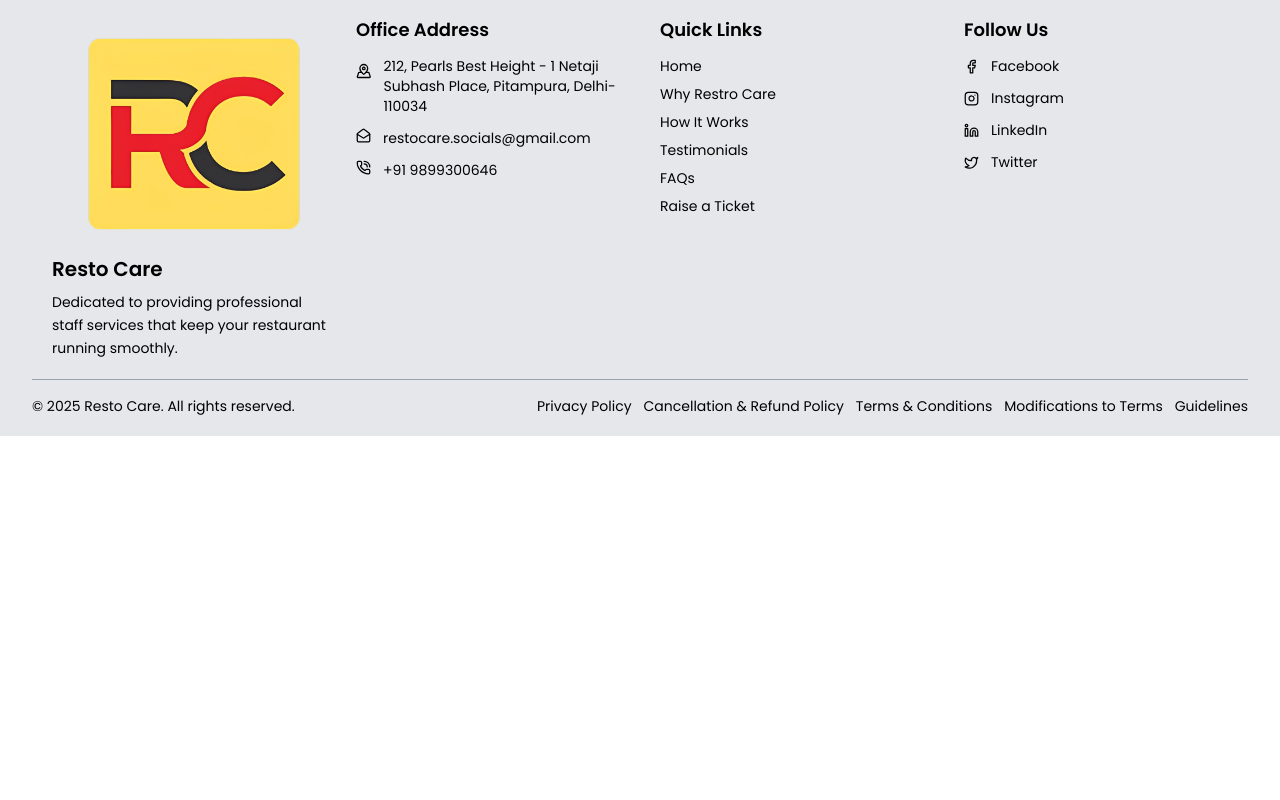
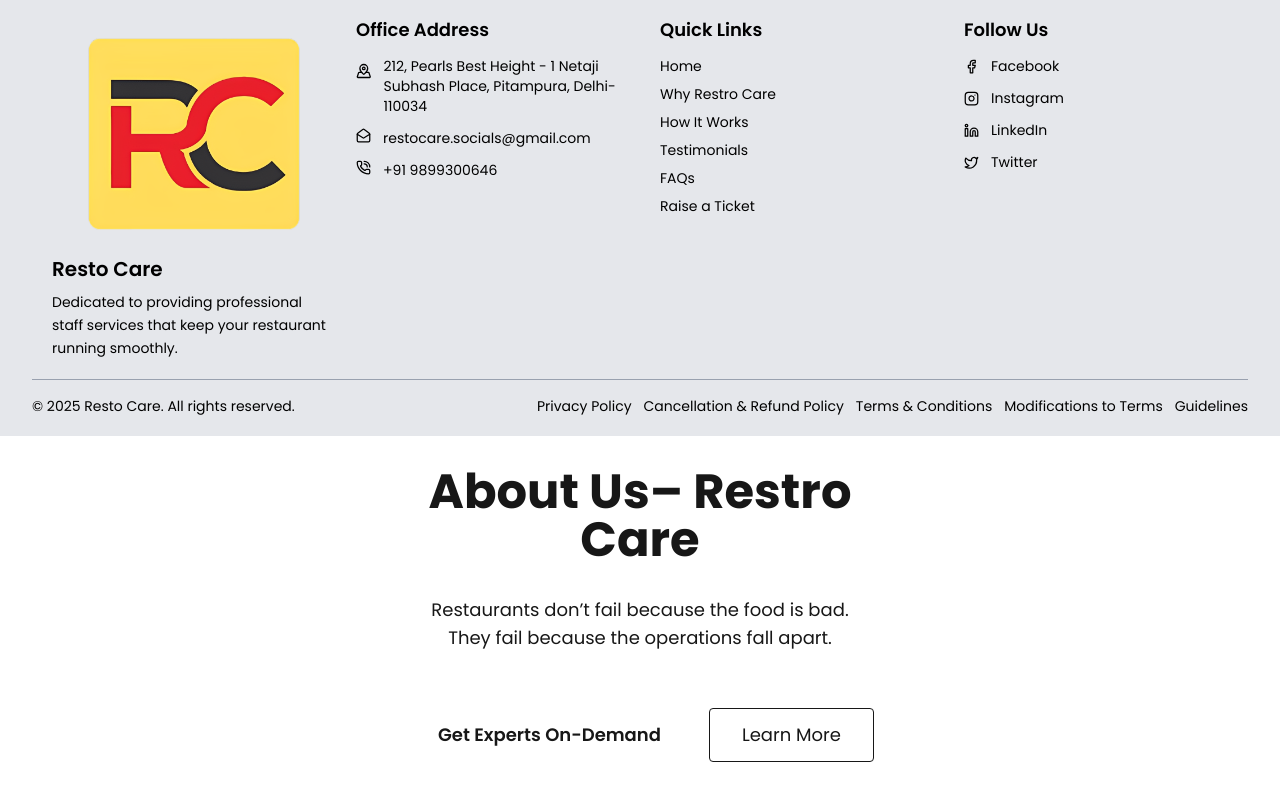
Before and after one commit to prem3892/restocare, a Next.js app: page / in a window 1280 px wide. Shown: the part 3432-4232 px from the top of the page. Before the commit the page ends 3868 px from the top, so only its background shows below. Built offline with nearby package versions, Linux system fonts and the light colour scheme.

Commit message:
our company section developed using mamba ui

```diff
--- a/app/page.tsx
+++ b/app/page.tsx
@@ -8,6 +8,8 @@
 const Faq = dynamic(() => import('@/components/faq'));
 const Blog = dynamic(() => import('@/components/blog'), { ssr: true });
 const Subfooter = dynamic(() => import('@/components/subfooter'), { ssr: true });
+// const OurCompany = dynamic(() => import('@/components/ourcompany'), { ssr: true });
+import { OurCompany } from '@/components/ourcompany';
 
 export default function Home() {
   return (
@@ -20,6 +22,7 @@
       <Faq />
       <Blog />
       <Subfooter />
+      <OurCompany />
     </>
   );
 }
--- /dev/null
+++ b/components/ourcompany.tsx
@@ -0,0 +1,29 @@
+import { OurCompanyData } from '@/variant/ourcompany.variant';
+
+export const OurCompany = () => {
+  return (
+    <div className="space-y-12 dark:bg-gray-100 dark:text-black">
+      {/* our company page */}
+      <section>
+        <div className="container flex flex-col items-center px-4 py-8 mx-auto text-center md:px-10 lg:px-32 xl:max-w-3xl">
+          <h1 className="text-4xl font-bold leading-none sm:text-5xl">
+            <span className="dark:text-[#C00404]">{OurCompanyData.headingP1}</span>
+            {OurCompanyData.headingP2}
+          </h1>
+          <p className="px-8 mt-8 mb-12 text-lg">{OurCompanyData.subHeading}</p>
+          <div className="flex flex-wrap justify-center">
+            <button className="px-8 py-3 m-2 text-lg font-semibold rounded dark:bg-[#C00404] dark:text-gray-50 cursor-pointer">
+              {OurCompanyData.button1}
+            </button>
+            <button
+              className="px-8 py-3 m-2 text-lg border rounded dark:text-gray-900 dar
+            k:border-[#C00404] cursor-pointer"
+            >
+              {OurCompanyData.button2}
+            </button>
+          </div>
+        </div>
+      </section>
+    </div>
+  );
+};
--- /dev/null
+++ b/variant/ourcompany.variant.ts
@@ -0,0 +1,10 @@
+import { OurCompanyType } from '@/types/ourcompany.type';
+
+export const OurCompanyData: OurCompanyType = {
+  headingP1: 'About Us',
+  headingP2: '– Restro Care',
+  subHeading:
+    'Restaurants don’t fail because the food is bad. They fail because the operations fall apart.',
+  button1: 'Get Experts On-Demand',
+  button2: 'Learn More',
+};
```
Also changed, not shown: types/ourcompany.type.ts (added, +7 -0 lines).
